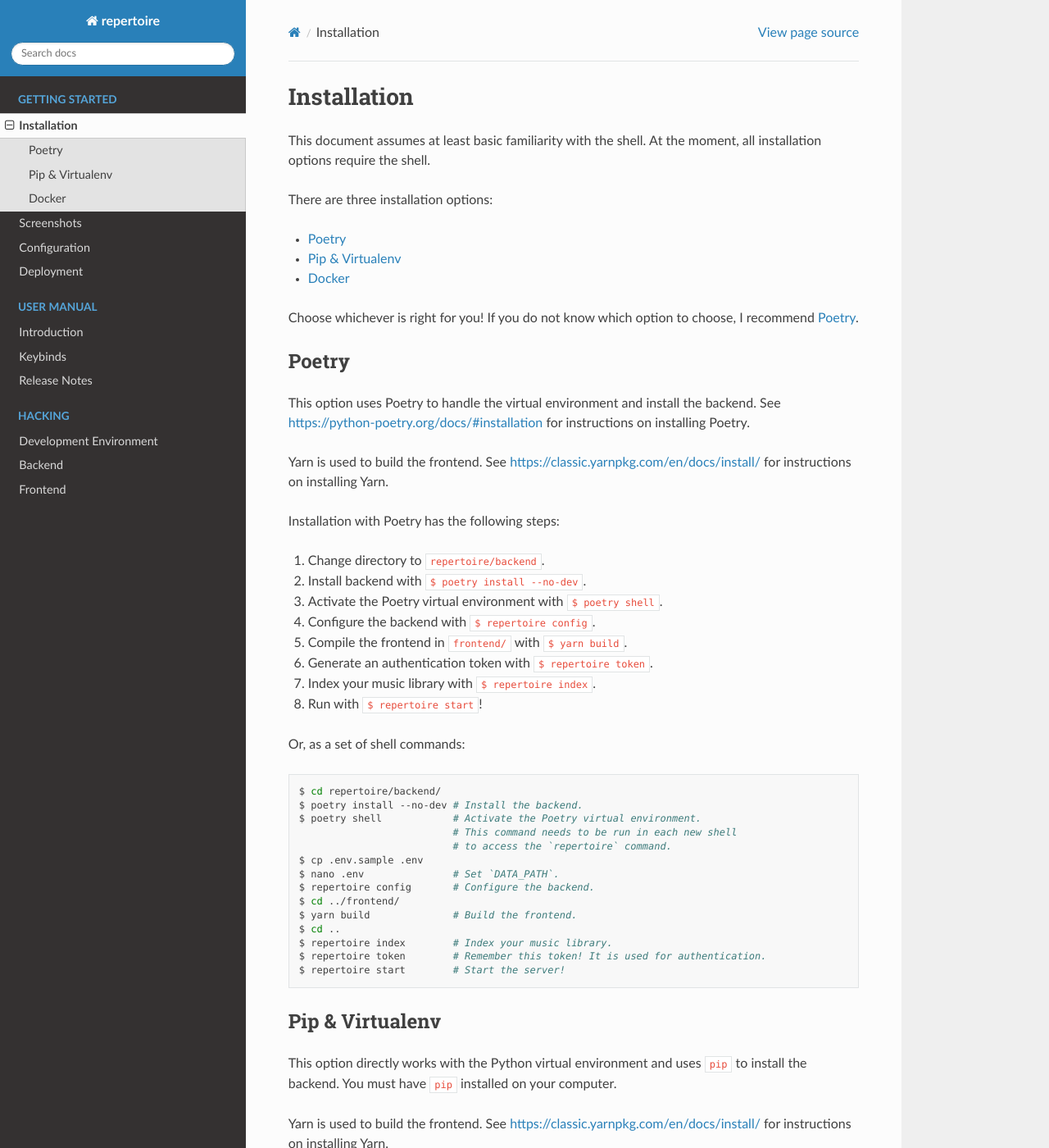
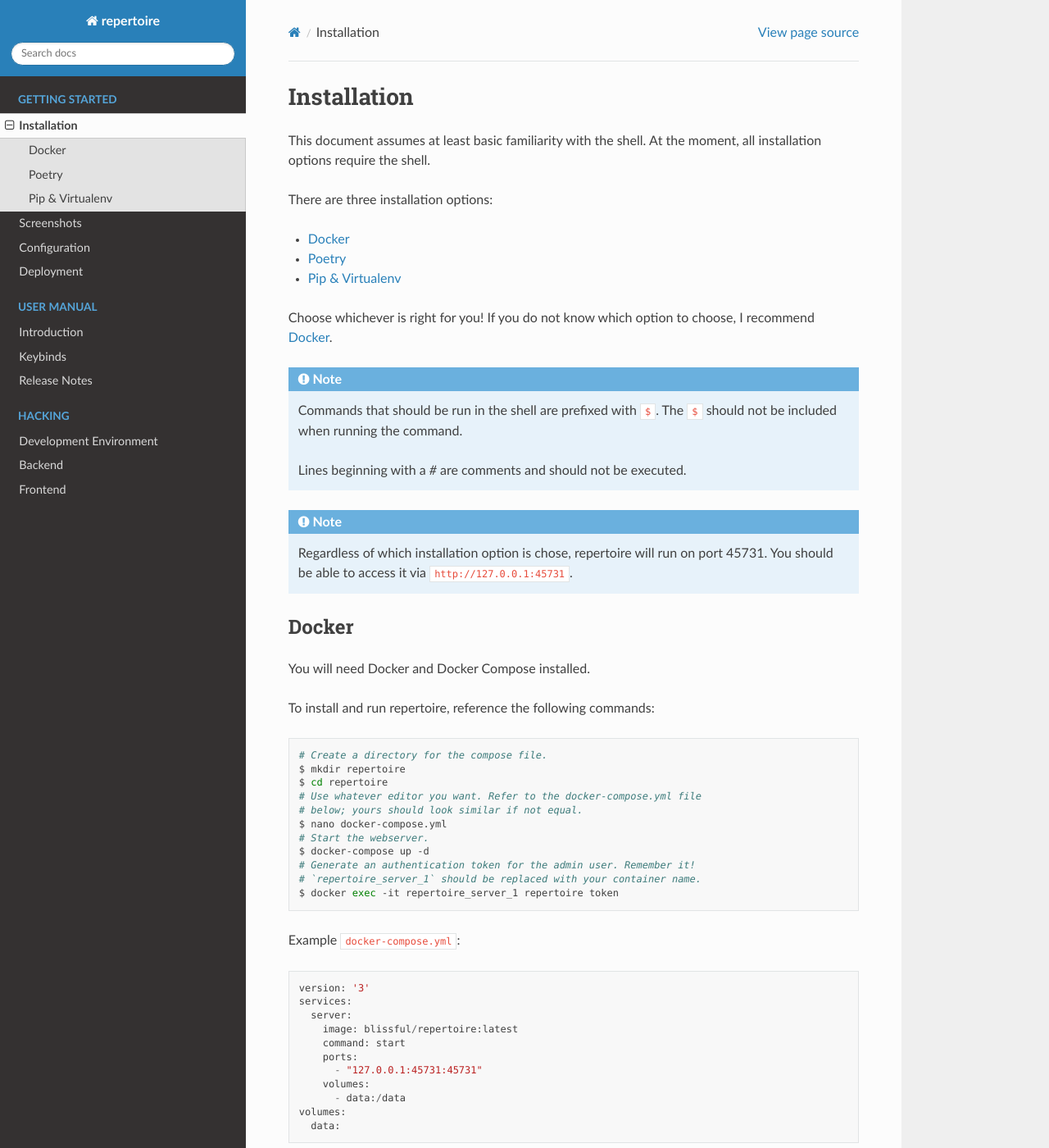
Before and after one commit to azuline/repertoire, a Sphinx documentation site: the page built from docs/start/installation.rst, in a window 1280 px wide and 1400 px high. Shown: the whole window at 82% size. Built offline with Sphinx 7.4.7 and the Read the Docs theme 2.0.0, drawn with Linux system fonts in a browser that asks for light colours; pages that are not in the unit, such as notebooks, are missing from menus; some of the changed text lies outside the part shown.

Commit message:
add docker installation docs and update dockerfile

```diff
--- a/docs/start/installation.rst
+++ b/docs/start/installation.rst
@@ -8,12 +8,61 @@
 
 There are three installation options:
 
+- :ref:`installation_docker`
 - :ref:`installation_poetry`
 - :ref:`installation_virtualenv`
-- :ref:`installation_docker`
 
 Choose whichever is right for you! If you do not know which option to choose, I
-recommend :ref:`installation_poetry`.
+recommend :ref:`installation_docker`.
+
+.. note::
+   Commands that should be run in the shell are prefixed with ``$``. The ``$``
+   should not be included when running the command.
+
+   Lines beginning with a `#` are comments and should not be executed.
+
+.. note::
+   Regardless of which installation option is chose, repertoire will run on
+   port 45731. You should be able to access it via ``http://127.0.0.1:45731``.
+
+.. _installation_docker:
+
+Docker
+------
+
+You will need Docker and Docker Compose installed.
+
+To install and run repertoire, reference the following commands:
+
+.. code-block:: sh
+
+   # Create a directory for the compose file.
+   $ mkdir repertoire
+   $ cd repertoire
+   # Use whatever editor you want. Refer to the docker-compose.yml file
+   # below; yours should look similar if not equal.
+   $ nano docker-compose.yml
+   # Start the webserver.
+   $ docker-compose up -d
+   # Generate an authentication token for the admin user. Remember it!
+   # `repertoire_server_1` should be replaced with your container name.
+   $ docker exec -it repertoire_server_1 repertoire token
+
+Example ``docker-compose.yml``:
+
+.. code-block::
+
+   version: '3'
+   services:
+     server:
+       image: blissful/repertoire:latest
+       command: start
+       ports:
+         - "127.0.0.1:45731:45731"
+       volumes:
+         - data:/data
+   volumes:
+     data:
 
 .. _installation_poetry:
 
@@ -29,6 +78,7 @@
 
 Installation with Poetry has the following steps:
 
+#. Clone the repository with ``$ git clone https://github.com/azuline/repertoire``.
 #. Change directory to ``repertoire/backend``.
 #. Install backend with ``$ poetry install --no-dev``.
 #. Activate the Poetry virtual environment with ``$ poetry shell``.
@@ -71,6 +123,7 @@
 
 Installation with Poetry has the following steps:
 
+#. Clone the repository with ``$ git clone https://github.com/azuline/repertoire``.
 #. Change directory to ``repertoire/backend/``.
 #. Create virtualenv with ``$ python3 -m venv .venv``.
 #. Activate virtualenv with ``$ source .venv/bin/activate``.
```
Also changed, not shown: other parts of docs/start/installation.rst (+4 -7 lines), 1 other file.
